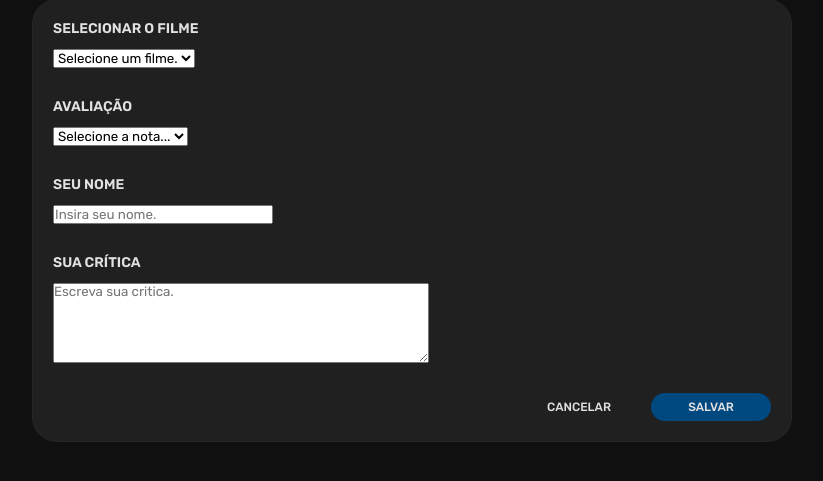
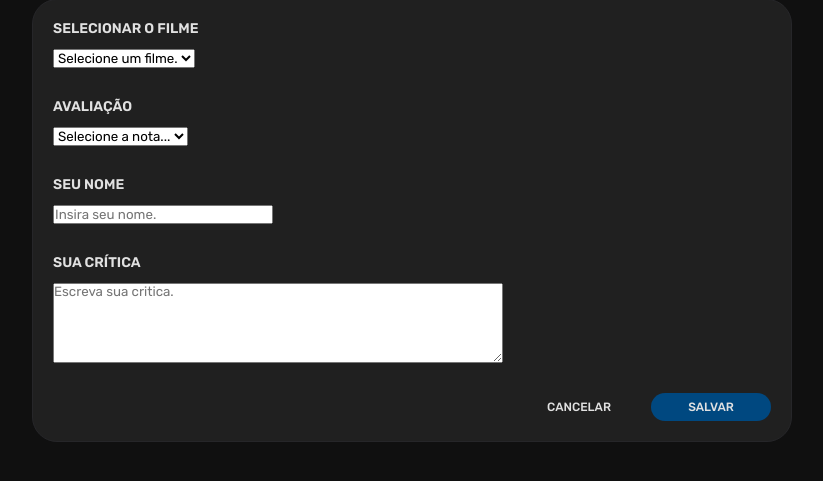
Before and after one commit to gg-ka/projetinho, a Flask app: page /avaliacao in a window 1280 px wide. Shown: the part 213-694 px from the top of the page, without its empty margins (228-1051 px from the left). Run offline with Flask 3, Linux system fonts and the light colour scheme.

Commit message:
Fix: Pequenas correções no CSS da pagina de avaliação
Textarea agora expande de acordo com o texto inserido pelo usuario.

```diff
--- a/static/style.css
+++ b/static/style.css
@@ -97,19 +97,20 @@ nav{
     min-width: 220px;
 }
 
-.text_critica{
-    max-width: 700px;        /* Limits horizontal size */
+.texto_critica{
+    min-width: 450px;
+    max-width: 710px; /* Limita horizontal */
     min-height: 80px;
-    max-height: 150px;       /* Limits vertical size */
-    overflow: hidden;        /* Hides text that spills out */
+    field-sizing: content; /* Aumenta da caixa verticalmente de acordo com o conteudo*/
+    overflow: hidden; /* Esconde texto que vazar */
     box-sizing: border-box;
 }
 
 .botoes_ava {
-    display: flex;             /* deixa flexível */
+    display: flex;  /* deixa flexível */
     justify-content: flex-end; /* Empurra todo o conteúdo para a direita */
-    align-items: center;       /* Alinha os botões VERTICALMENTE ao centro */
-    gap: 12px;                  /* Cria um espaçamento uniforme entre os botões */
+    align-items: center;  /* Alinha os botões VERTICALMENTE ao centro */
+    gap: 12px; /* Cria um espaçamento uniforme entre os botões */
 }
 
 .botoes_ava button{
--- a/templates/avaliacao.html
+++ b/templates/avaliacao.html
@@ -56,7 +56,7 @@
             <section class="critica_ava">
 
                 <h3 class="categoria">SUA CRÍTICA</h3>
-                <textarea name="comentario" class="text_critica" rows="4" cols="45" placeholder="Escreva sua critica." required></textarea>
+                <textarea name="comentario" class="texto_critica" rows="4" cols="45" placeholder="Escreva sua critica." required></textarea>
 
             </section>
 
```
